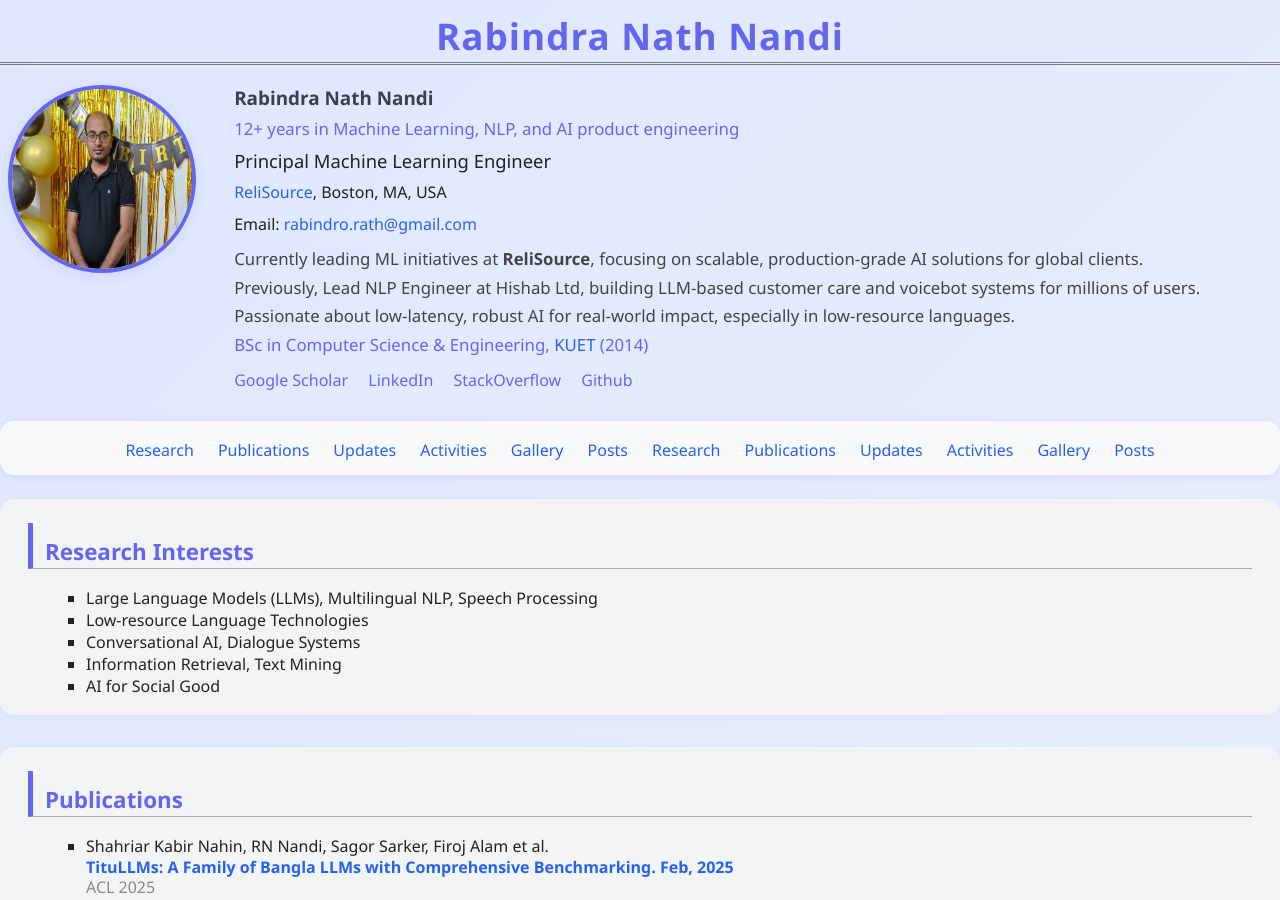
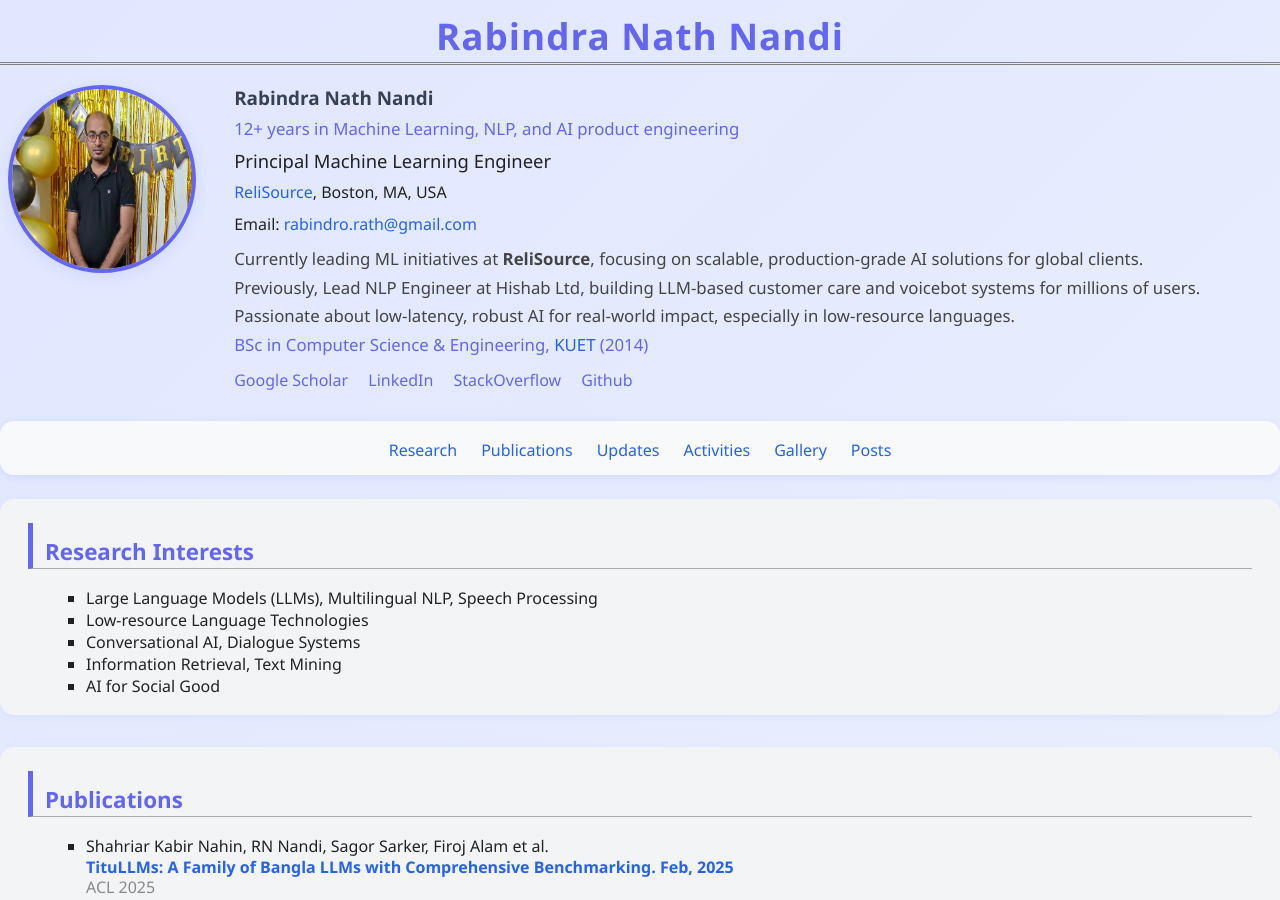
Before and after one commit to robi56/robi56.github.io, a Jekyll site: the page index.html, which Jekyll copies as it is, in a window 1280 px wide and 900 px high. Built offline with Jekyll 4.4.1, drawn with Linux system fonts in a browser that asks for light colours.

Commit message:
update index.html

```diff
--- a/index.html
+++ b/index.html
@@ -192,12 +192,6 @@ a:hover {
 
       </td></tr></table>
     <nav class="navbar" style="width:100%;margin-bottom:24px;display:flex;justify-content:center;gap:24px;background:#f8f9fa;border-radius:14px;box-shadow:0 2px 8px rgba(99,102,241,0.13);padding:18px 0 14px 0;">
-      <a href="#research">Research</a>
-      <a href="#publications">Publications</a>
-      <a href="#updates">Updates</a>
-      <a href="#activities">Activities</a>
-      <a href="#gallery">Gallery</a>
-      <a href="#posts">Posts</a>
       <a href="#research">Research</a>
       <a href="#publications">Publications</a>
       <a href="#updates">Updates</a>
```
